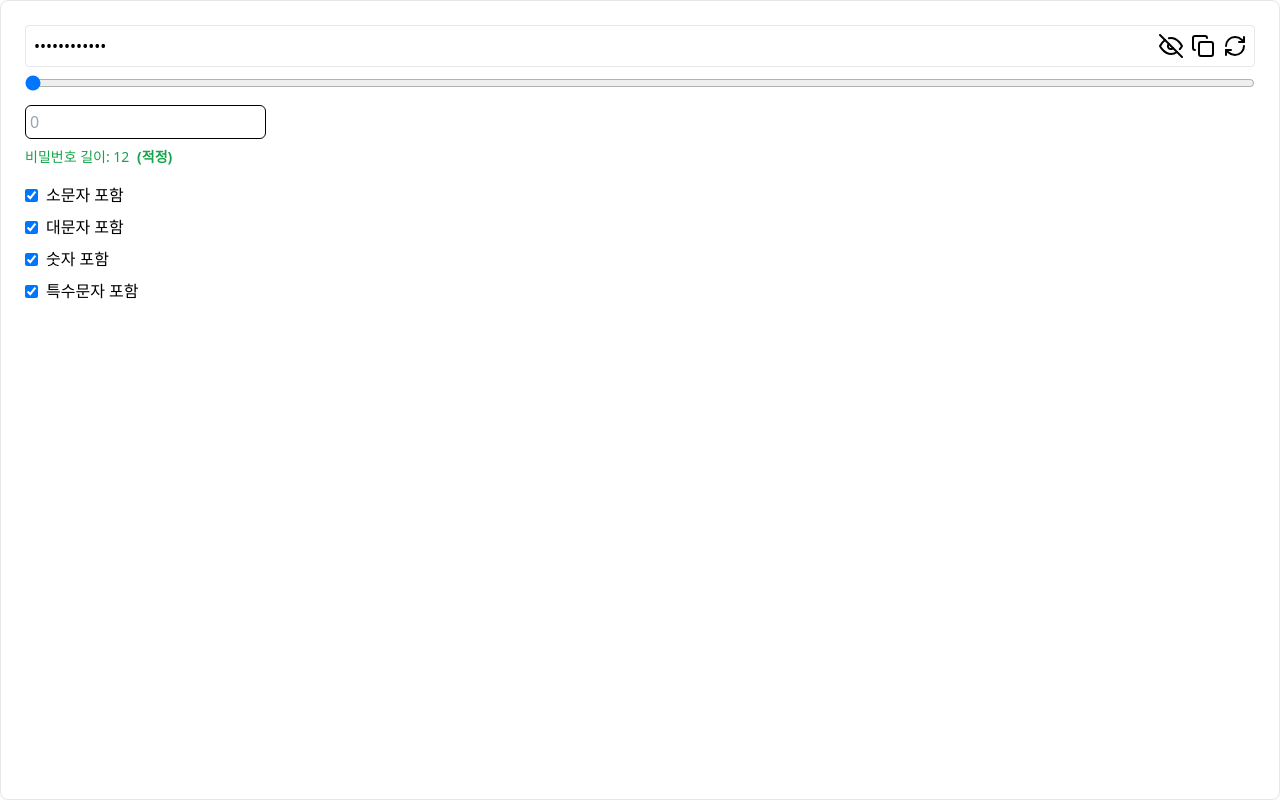
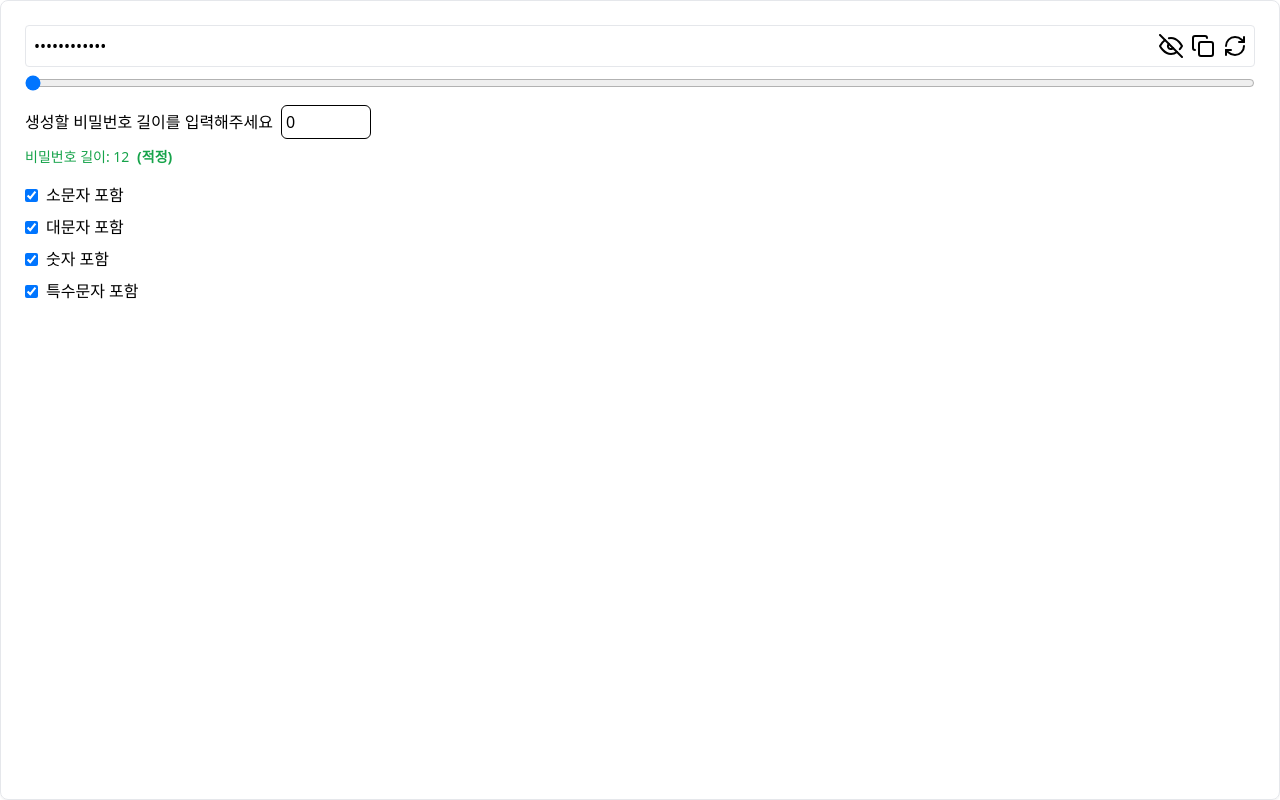
Before and after one commit to HA-SEUNG-JEONG/password-generator, a React (Vite) app: page / in a window 1280 px wide. Built offline with nearby package versions, Linux system fonts and the light colour scheme.

Commit message:
fix : 속성 추가, label 추가

```diff
--- a/src/components/input/NumberInput.tsx
+++ b/src/components/input/NumberInput.tsx
@@ -5,9 +5,16 @@ interface NumberInputProps {
 const NumberInput = ({ handlePasswordChange }: NumberInputProps) => {
     return (
         <div className="flex items-center">
+            <label htmlFor="password-length" className="mr-2">
+                생성할 비밀번호 길이를 입력해주세요
+            </label>
             <input
                 type="number"
+                id="password-length"
                 placeholder="0"
+                min={8}
+                max={30}
+                value={length}
                 className="border border-black p-1 rounded-md"
                 onChange={handlePasswordChange}
             />
```
